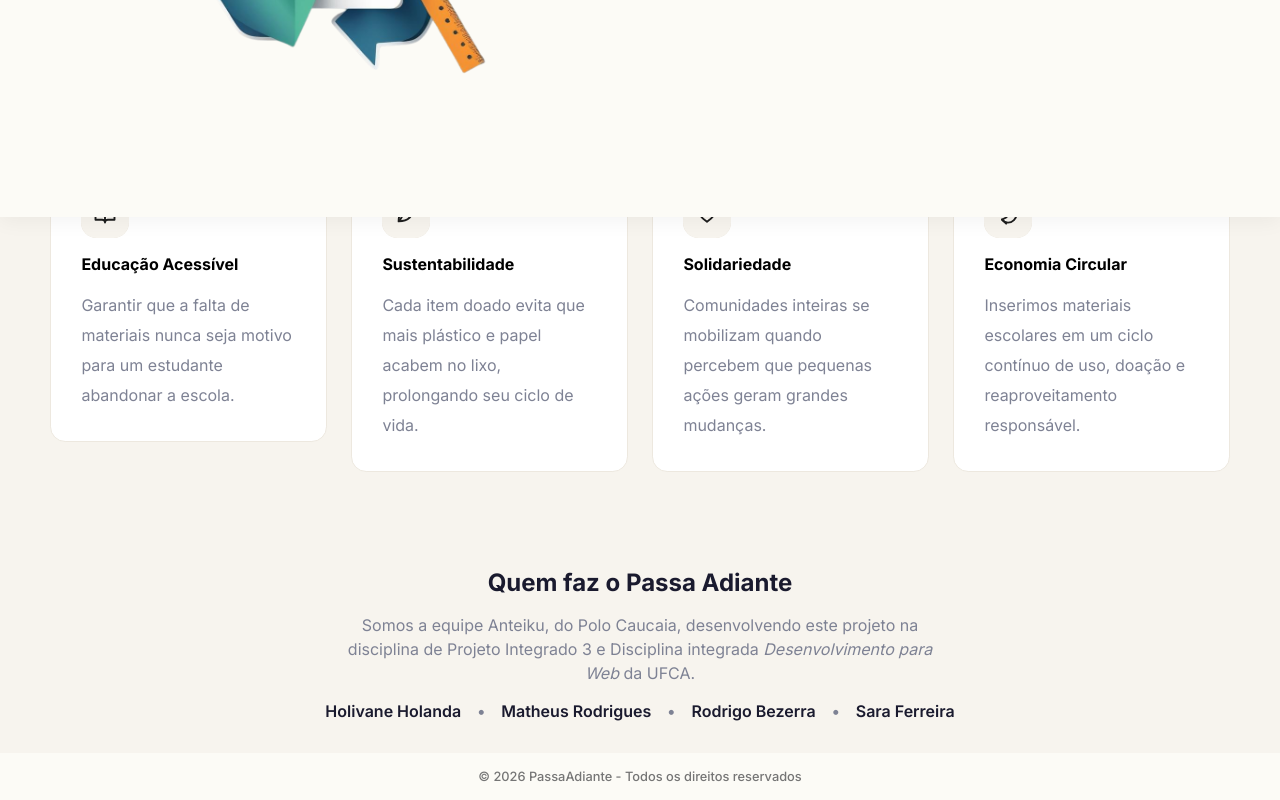
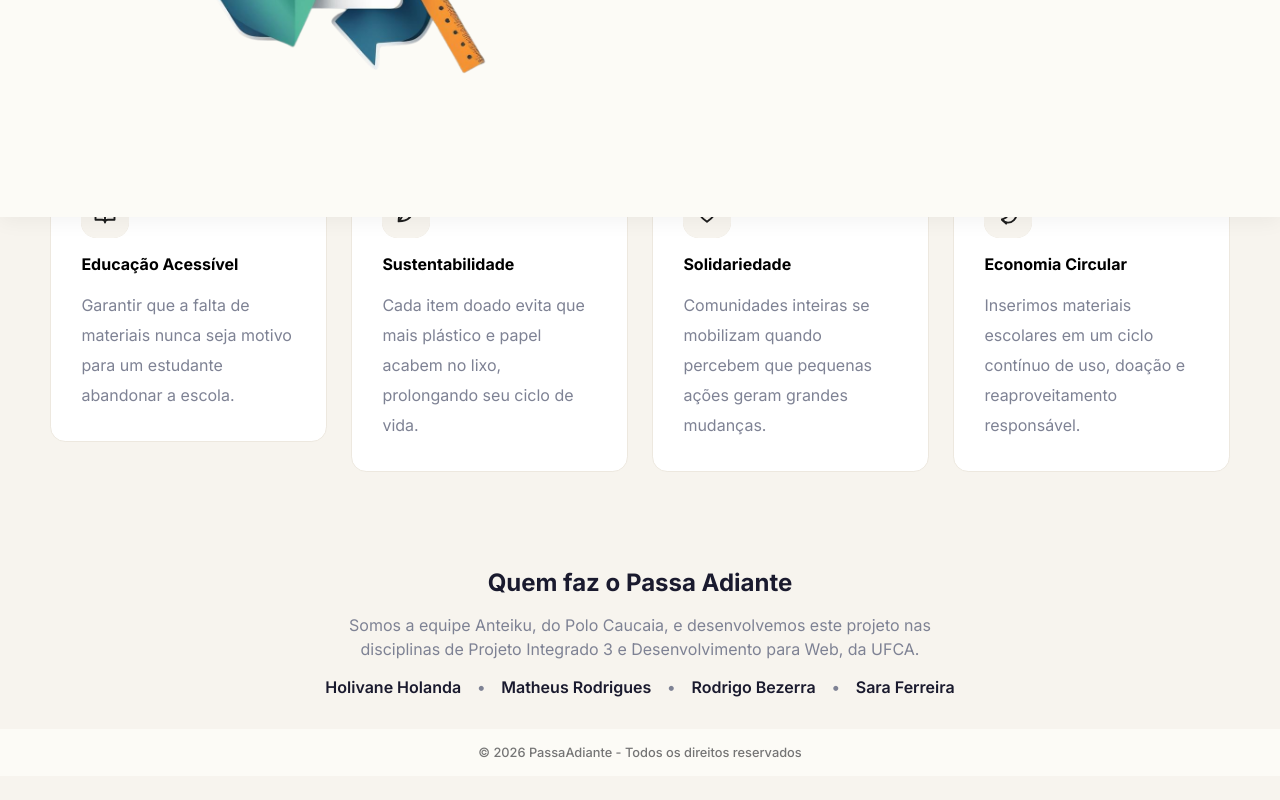
Before and after one commit to Matheus-Rodrigues-EC/Passa-Adiante-ReactJS, a React (Vite) app: page /sobre-o-projeto in a window 1280 px wide. Shown: the part 377-1177 px from the top of the page. After the commit the page ends 1153 px from the top, so only its background shows below. Built offline with nearby package versions, Linux system fonts and the light colour scheme.

Commit message:
fix: ajustar texto das disciplinas na página Sobre o Projeto

```diff
--- a/src/pages/SobreOProjeto.jsx
+++ b/src/pages/SobreOProjeto.jsx
@@ -75,9 +75,9 @@ function SobreOProjeto() {
       <section id="team-section">
         <h2>Quem faz o Passa Adiante</h2>
         <p>
-          Somos a equipe Anteiku, do Polo Caucaia, desenvolvendo este projeto
-          na disciplina de Projeto Integrado 3 e Disciplina integrada{' '}
-          <em>Desenvolvimento para Web</em> da UFCA.
+          Somos a equipe Anteiku, do Polo Caucaia, e desenvolvemos este
+          projeto nas disciplinas de Projeto Integrado 3 e Desenvolvimento
+          para Web, da UFCA.
         </p>
 
         <ul className="team-section__list">
```
